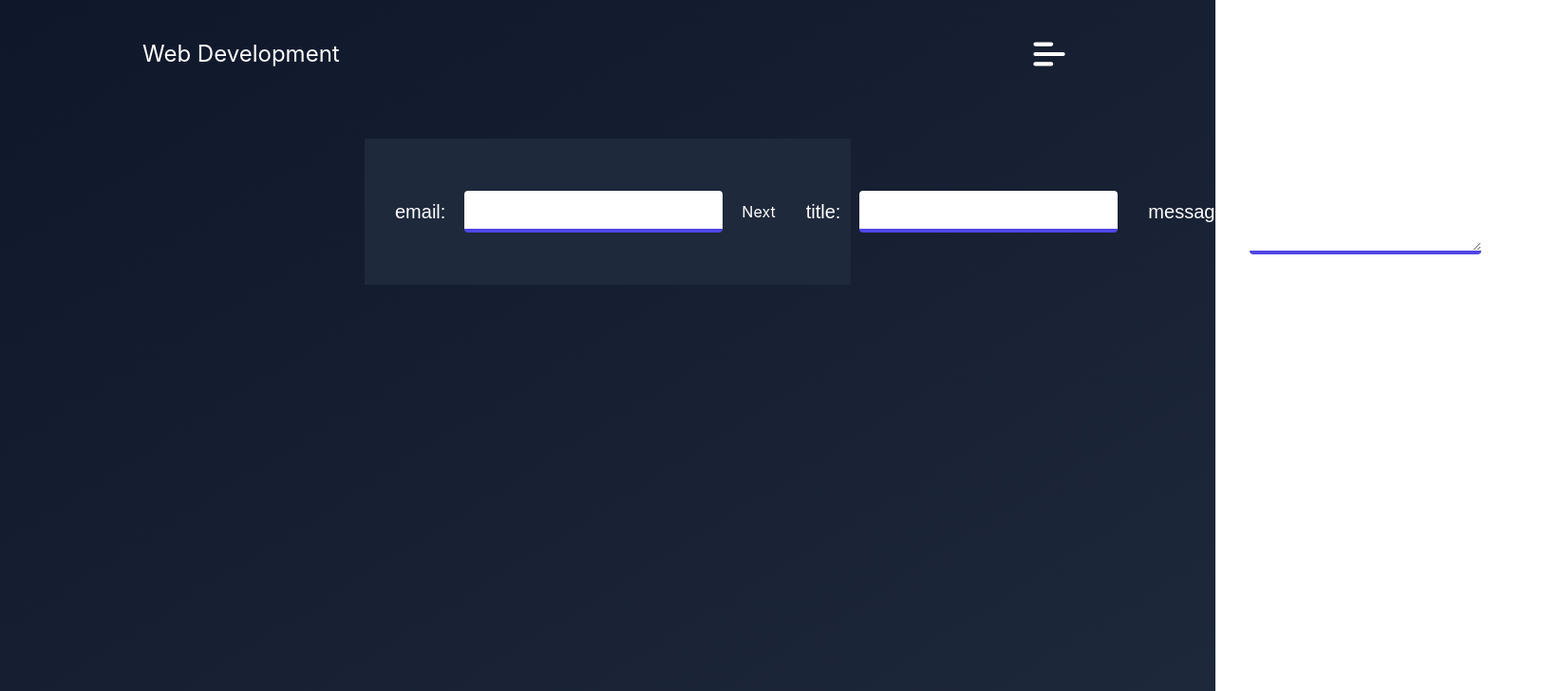
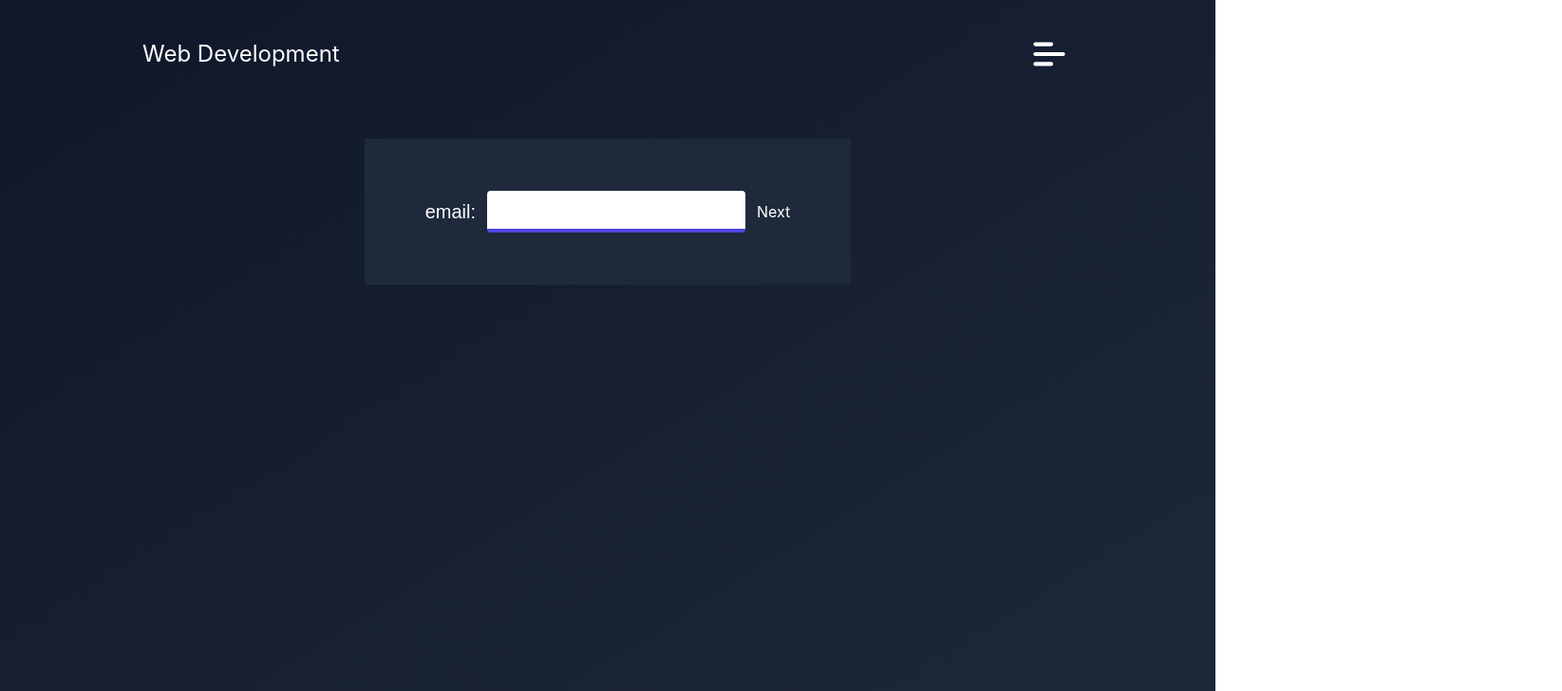
Before and after one commit to DataJoshua/Portfolio, a React (Create React App) app: page /contact in a window 1280 px wide. Shown: the top 728 px of the page at 95% size, 1645 px wide, since content can reach past the window. Built offline with nearby package versions, Linux system fonts and the light colour scheme.

Commit message:
added contact form overflow

```diff
--- a/src/organisms/FormInput.tsx
+++ b/src/organisms/FormInput.tsx
@@ -5,7 +5,7 @@ const FormInput = ({label, name, hasButton = false, handleOnClick = ()=>{}, isTe
 
   return (
     <>
-      <div className={`flex gap-5 w-[100%] items-center`}>
+      <div className="min-w-[100%] py-8 flex gap-3 items-center justify-center">
         <label className="text text-xl">{label}</label>
         {isTextArea? <textarea className={fromStyles + " max-h-[300px] min-h-[90px]"} name={name}/> : <input className={fromStyles} type={type} name={name}/>}
         {hasButton && <button onClick={()=> handleOnClick()}>Next</button>}
--- a/src/pages/Contact.tsx
+++ b/src/pages/Contact.tsx
@@ -6,7 +6,7 @@ const Contact = () => {
     <>
       <FrameContainer>
         <article className="bg-slate-800 max-w-lg m-auto my-8">
-          <form action="#" className="flex gap-8 items-center gap-4 p-8">
+          <form action="#" className="flex gap-8 items-center gap-4 overflow-hidden">
             <InputsContainer/>
           </form>
         </article>
```
